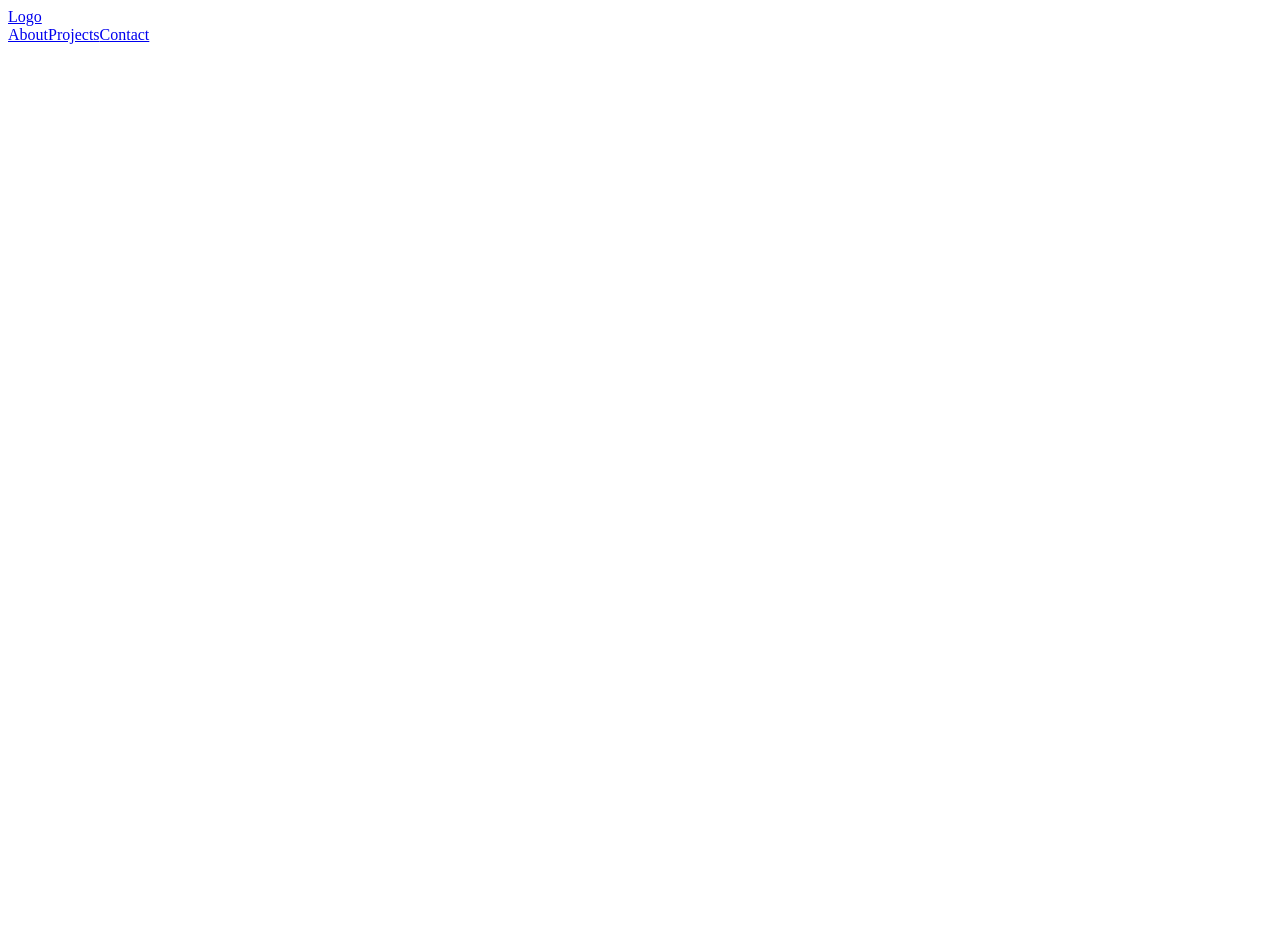
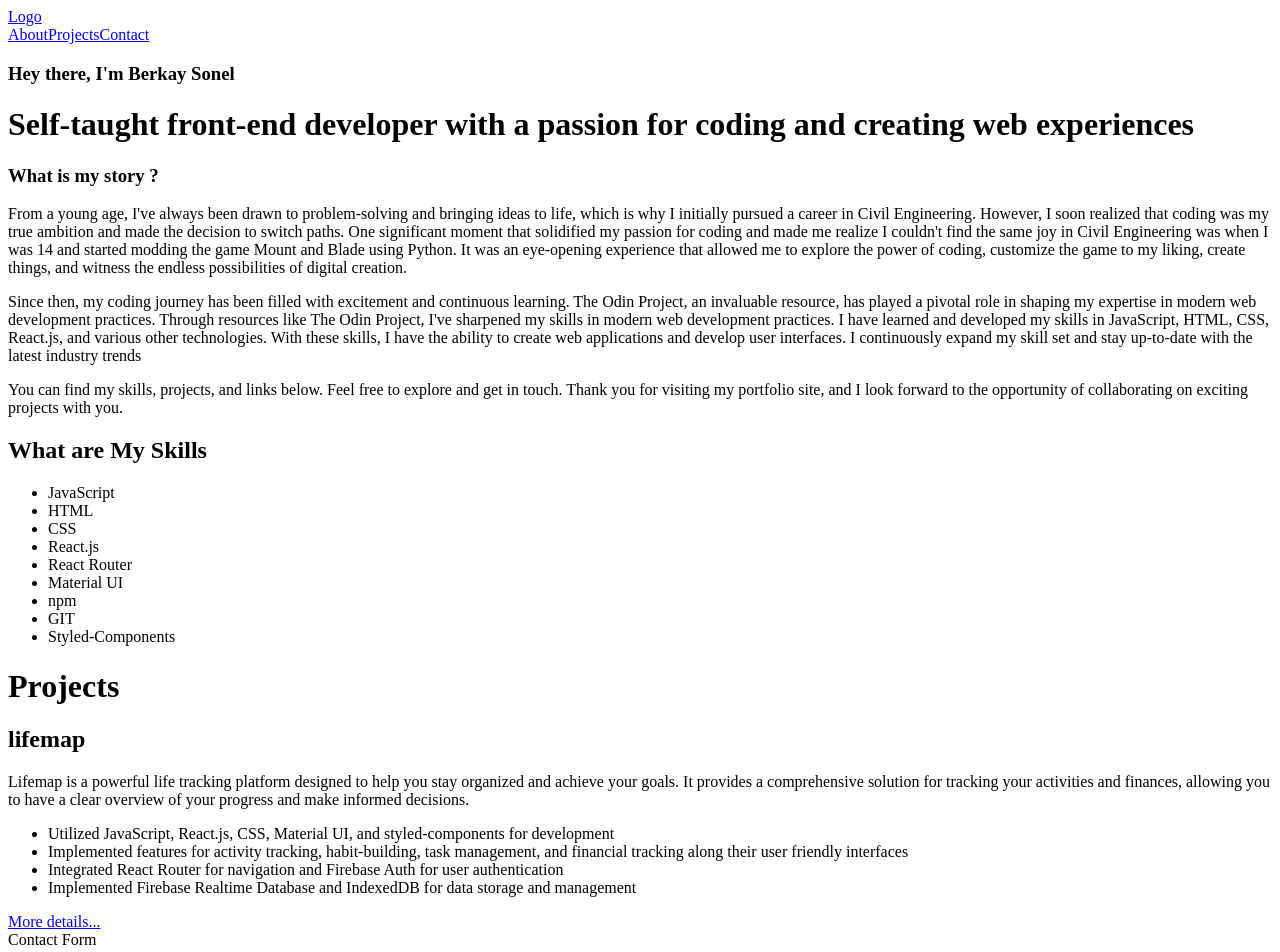
Before and after one commit to berkaysson/berkaysson-portfolio-site, a JavaScript app: page / in a window 1280 px wide. Shown: the top 952 px of the page. Before the commit the page ends 800 px from the top, so only its background shows below. Built offline with nearby package versions, Linux system fonts and the light colour scheme; the HTML template or start-up script is replaced by a standard one.

Commit message:
Create main content without stylng

```diff
--- a/src/Components/About.js
+++ b/src/Components/About.js
@@ -1,5 +1,44 @@
 const About = () => {
-  return
-}
+  return (
+    <div>
+      <h3>Hey there, I'm Berkay Sonel</h3>
+      <h1>
+        Self-taught front-end developer with a passion for coding and creating
+        web experiences
+      </h1>
+      <h3>What is my story ?</h3>
+      <p>
+        From a young age, I've always been drawn to problem-solving and bringing
+        ideas to life, which is why I initially pursued a career in Civil
+        Engineering. However, I soon realized that coding was my true ambition
+        and made the decision to switch paths. One significant moment that
+        solidified my passion for coding and made me realize I couldn't find the
+        same joy in Civil Engineering was when I was 14 and started modding the
+        game Mount and Blade using Python. It was an eye-opening experience that
+        allowed me to explore the power of coding, customize the game to my
+        liking, create things, and witness the endless possibilities of digital
+        creation.
+      </p>
+      <p>
+        Since then, my coding journey has been filled with excitement and
+        continuous learning. The Odin Project, an invaluable resource, has
+        played a pivotal role in shaping my expertise in modern web development
+        practices. Through resources like The Odin Project, I've sharpened my
+        skills in modern web development practices. I have learned and developed
+        my skills in JavaScript, HTML, CSS, React.js, and various other
+        technologies. With these skills, I have the ability to create web
+        applications and develop user interfaces. I continuously expand my skill
+        set and stay up-to-date with the latest industry trends
+      </p>
+
+      <p>
+        You can find my skills, projects, and links below. Feel free to explore
+        and get in touch. Thank you for visiting my portfolio site, and I look
+        forward to the opportunity of collaborating on exciting projects with
+        you.
+      </p>
+    </div>
+  );
+};
 
 export default About;
--- a/src/Components/Contact.js
+++ b/src/Components/Contact.js
@@ -1,5 +1,7 @@
 const Contact = () => {
-  return
+  return <div>
+    Contact Form
+  </div>
 }
 
 export default Contact;
--- a/src/Components/Projects.js
+++ b/src/Components/Projects.js
@@ -1,5 +1,38 @@
 const Projects = () => {
-  return
-}
+  return (
+    <div>
+      <h1>Projects</h1>
+      <div>
+        <h2>lifemap</h2>
+        <p>
+          Lifemap is a powerful life tracking platform designed to help you stay
+          organized and achieve your goals. It provides a comprehensive solution
+          for tracking your activities and finances, allowing you to have a
+          clear overview of your progress and make informed decisions.
+        </p>
+        <ul>
+          <li>
+            Utilized JavaScript, React.js, CSS, Material UI, and
+            styled-components for development
+          </li>
+          <li>
+            Implemented features for activity tracking, habit-building, task
+            management, and financial tracking along their user friendly
+            interfaces
+          </li>
+          <li>
+            Integrated React Router for navigation and Firebase Auth for user
+            authentication
+          </li>
+          <li>
+            Implemented Firebase Realtime Database and IndexedDB for data
+            storage and management
+          </li>
+        </ul>
+        <a href="/">More details...</a>
+      </div>
+    </div>
+  );
+};
 
 export default Projects;
--- a/src/Components/Skills.js
+++ b/src/Components/Skills.js
@@ -1,5 +1,18 @@
 const Skills = () => {
-  return
+  return <div>
+    <h2>What are My Skills</h2>
+    <ul>
+      <li>JavaScript</li>
+      <li>HTML</li>
+      <li>CSS</li>
+      <li>React.js</li>
+      <li>React Router</li>
+      <li>Material UI</li>
+      <li>npm</li>
+      <li>GIT</li>
+      <li>Styled-Components</li>
+    </ul>
+  </div>
 }
 
 export default Skills;
```
